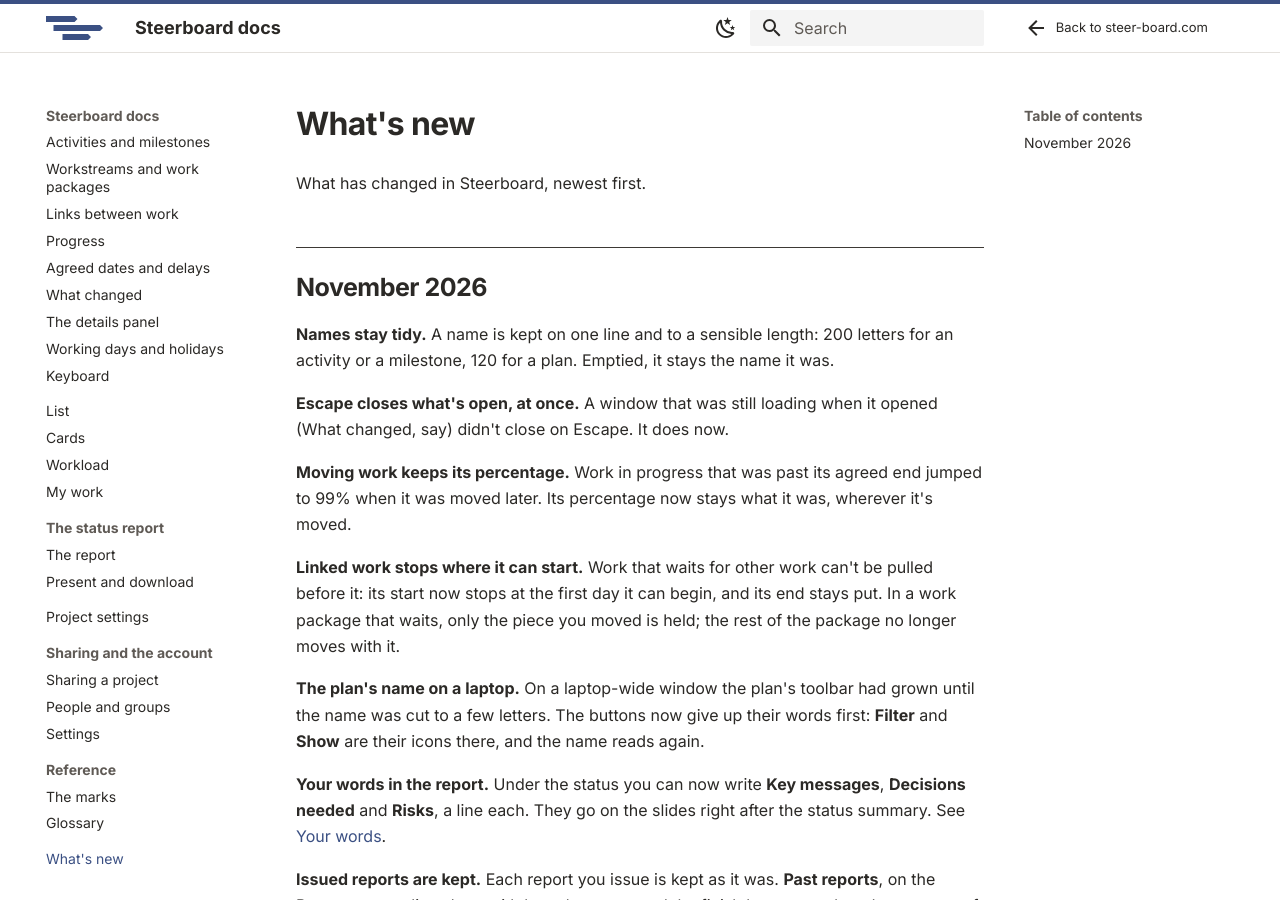
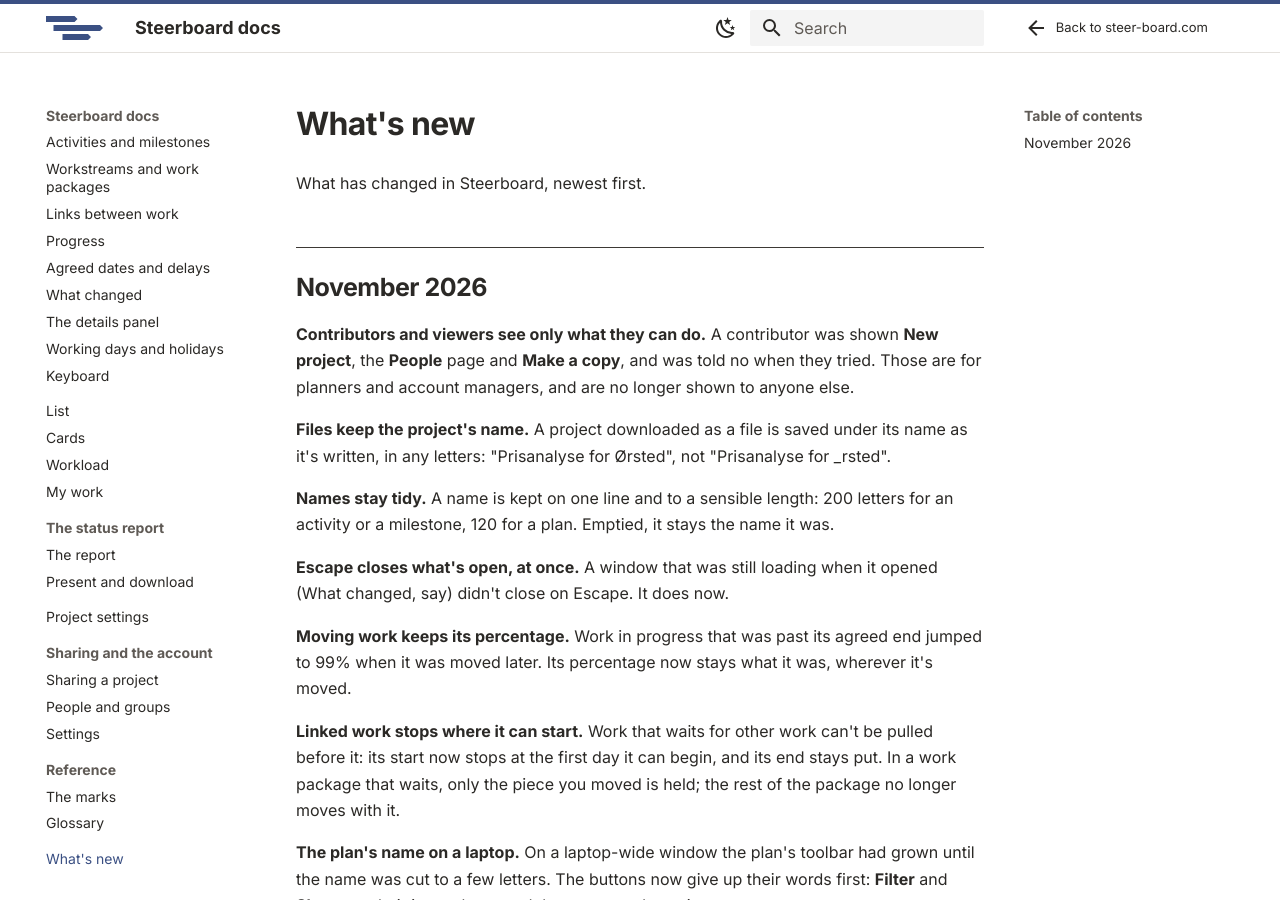
Before and after one commit to mistahcase/steerboard-docs, an MkDocs documentation site: the page built from pages/whats-new.md, in a window 1280 px wide and 900 px high. Built offline with MkDocs 1.6.1 and Material for MkDocs 9.7.7, drawn with Linux system fonts in a browser that asks for light colours.

Commit message:
Robustness round 4: the server, other people, two windows, and the doors
Laws for the server (who may change what on every route, whatever is sent)
and for what a project emails (who is told what, once), both part of npm
test. The browser walk can now be someone else (--as viewer, contributor or
editor, held against the plan as its owner has it), have a second window on
the same plan (--two), and ends every walk at what it never pressed: the
downloads, the uploads, signing out and in. X7: a plan's slides, picture and
deck can always be made.

Found and fixed:
- A contributor was offered New project, the People page and Make a copy,
  and a viewer Make a copy; the server refused each. The screen's rule for
  who plans was written before there were contributors (CO5).
- A project downloaded as a file lost every letter outside English in its
  file name: "Prisanalyse for _rsted". Saved under its name as written (RB7).

Thirteen walks (4,050 things done), 1,889 emails over 40 projects and every
route under nonsense leave no law broken but the open look question (G4).

Co-Authored-By: Claude Fable 5.2 <noreply@anthropic.com>

```diff
--- a/pages/whats-new.md
+++ b/pages/whats-new.md
@@ -3,6 +3,15 @@
 What has changed in Steerboard, newest first.
 
 ## November 2026
+
+**Contributors and viewers see only what they can do.** A contributor was
+shown **New project**, the **People** page and **Make a copy**, and was told
+no when they tried. Those are for planners and account managers, and are no
+longer shown to anyone else.
+
+**Files keep the project's name.** A project downloaded as a file is saved
+under its name as it's written, in any letters: "Prisanalyse for Ørsted", not
+"Prisanalyse for _rsted".
 
 **Names stay tidy.** A name is kept on one line and to a sensible length: 200
 letters for an activity or a milestone, 120 for a plan. Emptied, it stays the
```
Also changed, not shown: pages/project-settings.md (+1 -1 lines).
